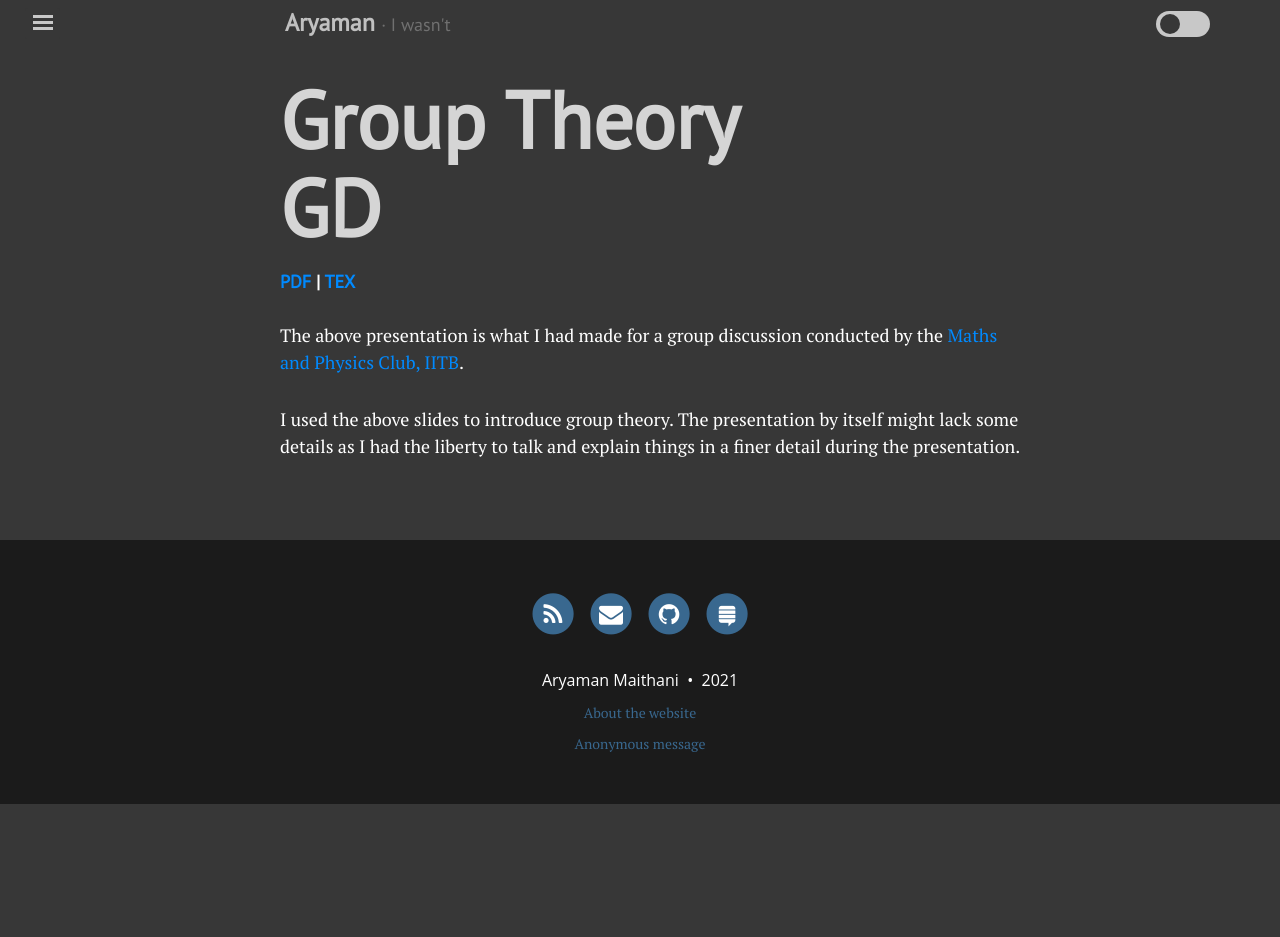
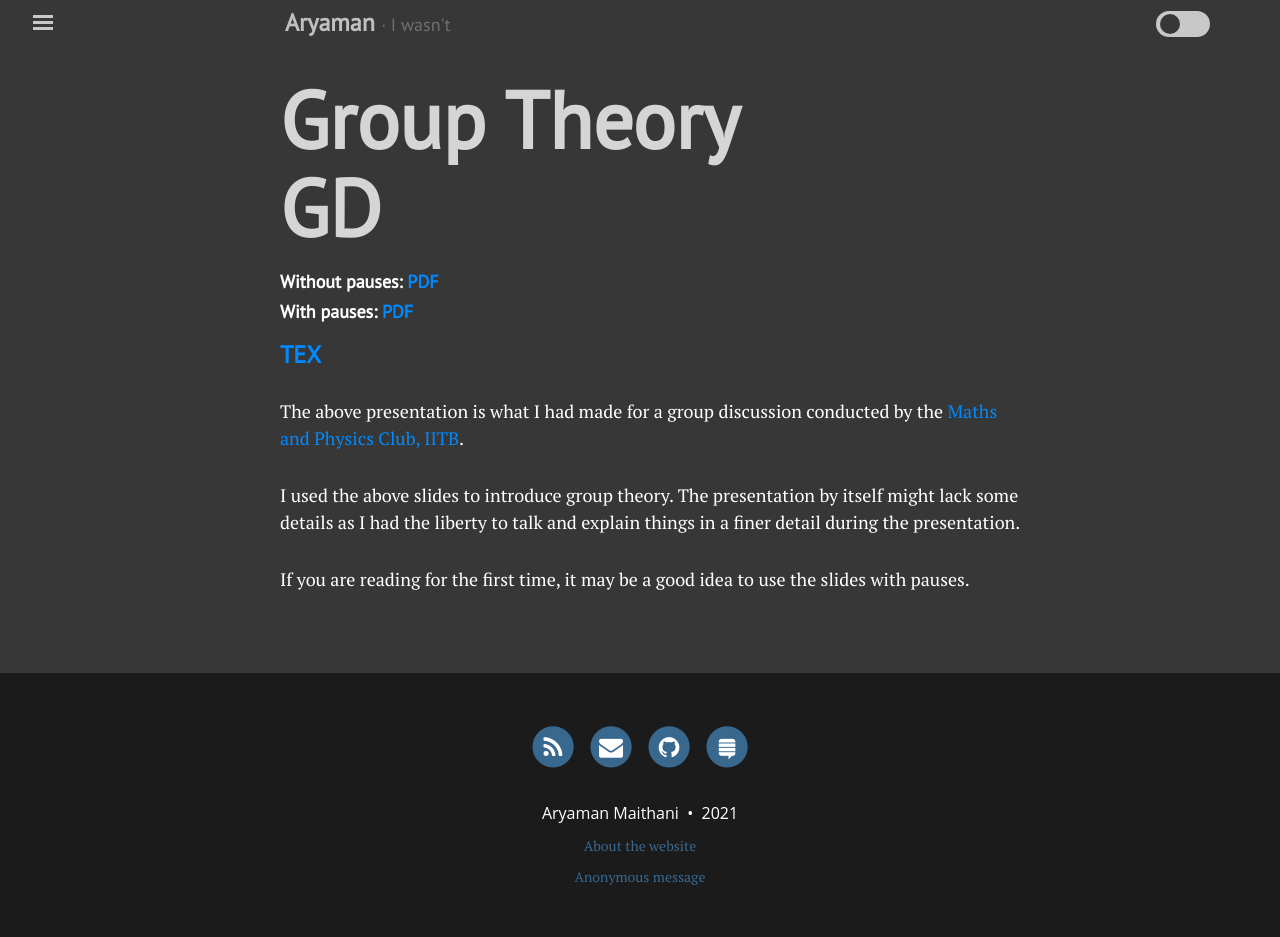
Before and after one commit to aryamanmaithani/math, a Jekyll site: the page built from group-theory-gd/index.md, in a window 1280 px wide. Built offline with Jekyll 4.4.1, drawn with Linux system fonts in a browser that asks for light colours; nearby versions of some CDN libraries; before the commit the page ends 900 px from its top, so only the background shows below that.

Commit message:
added with-pauses

```diff
--- a/group-theory-gd/index.md
+++ b/group-theory-gd/index.md
@@ -3,8 +3,14 @@ layout: page
 title: Group Theory GD
 ---
 
-#### [PDF](/math/group-theory-gd/presentation.pdf) | [TEX](https://github.com/aryamanmaithani/math/tree/master/group-theory-gd)
+#### Without pauses: [PDF](/math/group-theory-gd/presentation.pdf)
+
+#### With pauses: [PDF](/math/group-theory-gd/presentation-with-pauses.pdf)
+
+### [TEX](https://github.com/aryamanmaithani/math/tree/master/group-theory-gd)
 
 The above presentation is what I had made for a group discussion conducted by the [Maths and Physics Club, IITB](https://mnp-club.github.io/).
 
 I used the above slides to introduce group theory. The presentation by itself might lack some details as I had the liberty to talk and explain things in a finer detail during the presentation.
+
+If you are reading for the first time, it may be a good idea to use the slides with pauses.
```
